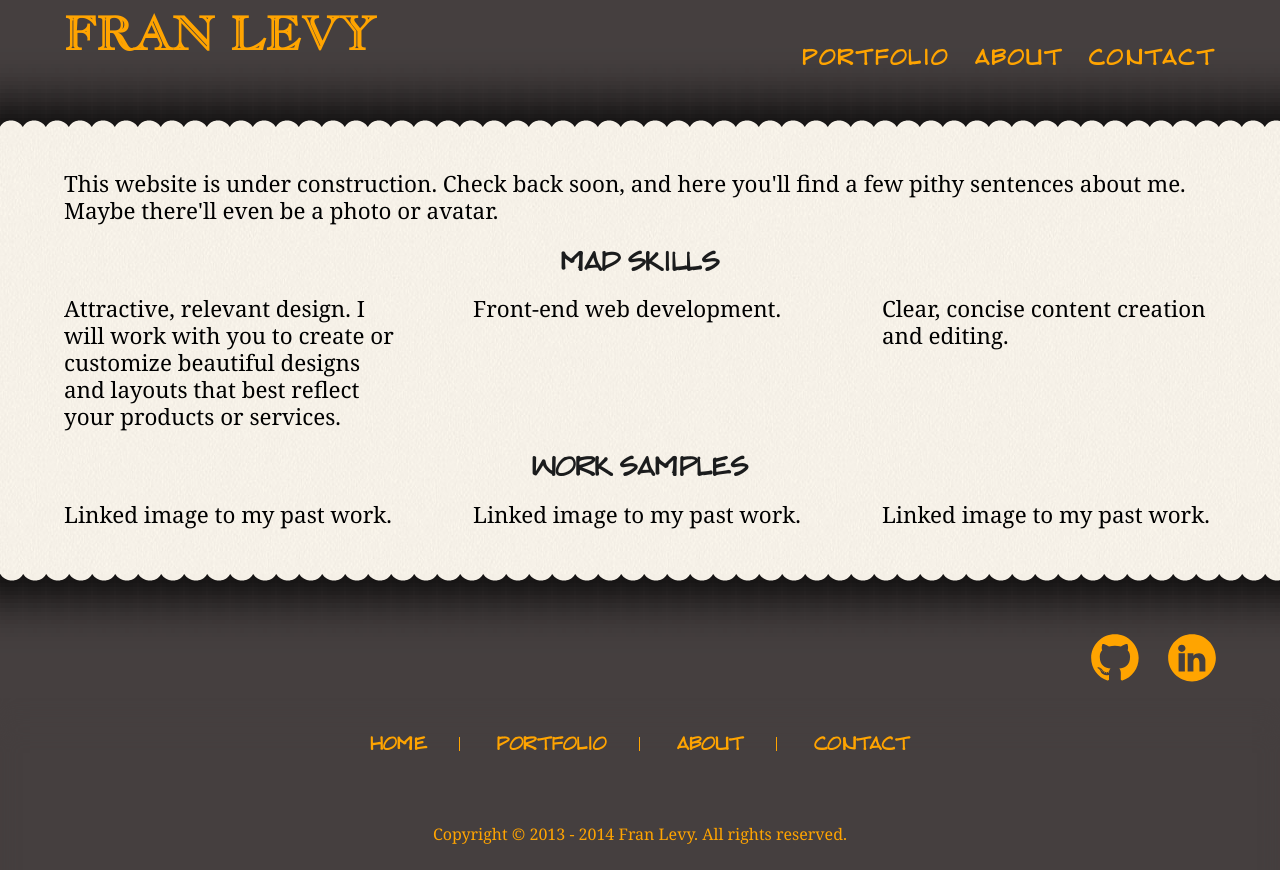
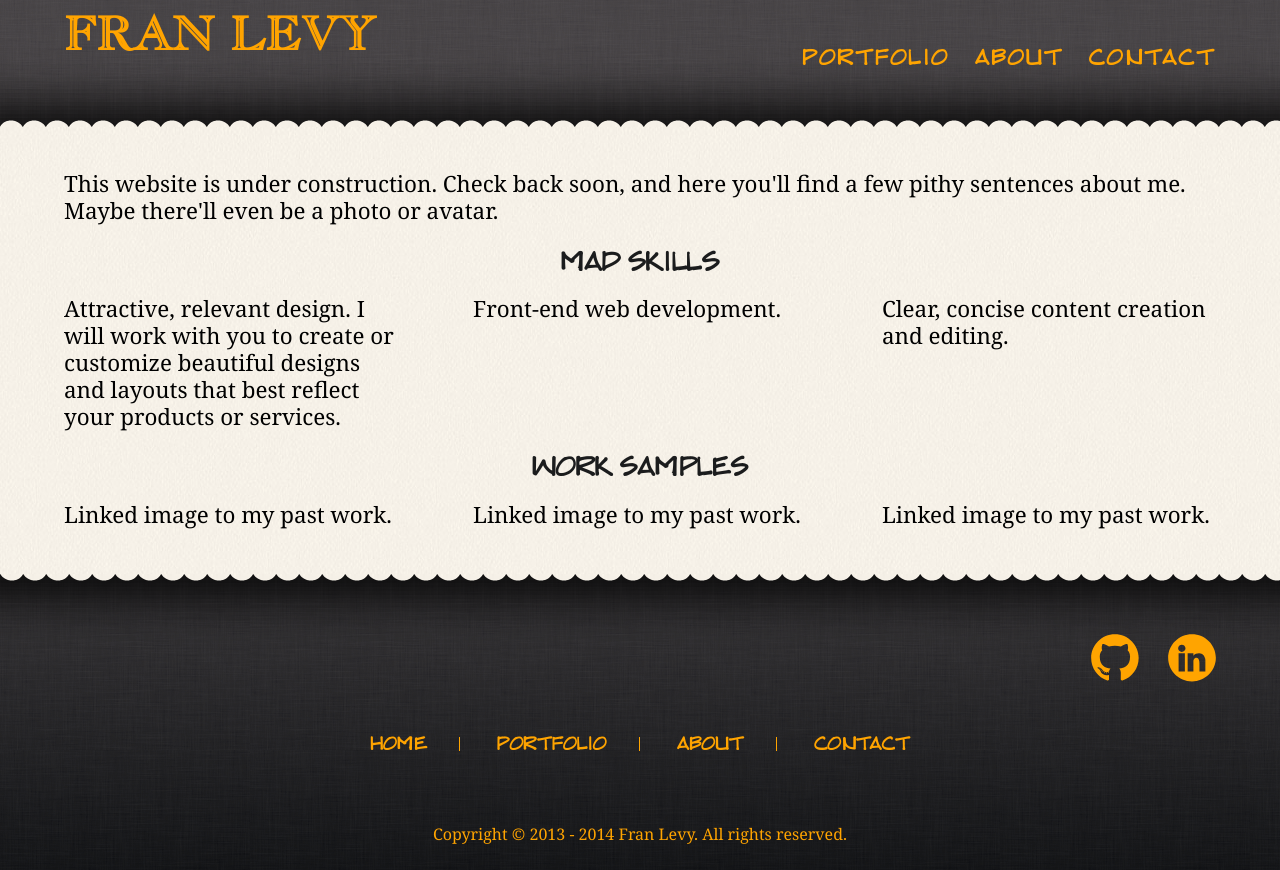
Before and after one commit to franlevy/franlevy, a PHP site: page / in a window 1280 px wide. Run offline with PHP 8.4, Linux system fonts and the light colour scheme; some libraries are stand-ins or nearby versions.

Commit message:
Successfully added my favorite apple textured background to the page body. Finally managed to cover it with a transparent gradient, but the gradient ends at the bottom of the footer rather than continuing to the bottom of the window. Will continue working to fix this.

```diff
--- a/stylesheets/global.css
+++ b/stylesheets/global.css
@@ -143,7 +143,6 @@ body {
 
 /*** HEADER *** */
 header {
-  background-color: #453f3f;
   width: 100%;
   overflow: overlay; }
   header .container {
@@ -232,14 +231,12 @@ article {
 
 /*** FOOTER *** */
 footer {
-  text-align: center;
-  background-color: #453f3f; }
+  text-align: center; }
   footer .site-copy-wrap {
     padding: 0; }
 
 .social-media {
   padding-top: 3rem;
-  background-color: #453f3f;
   font-size: 1.5rem; }
   .social-media li {
     padding-left: 2%; }
@@ -276,11 +273,6 @@ footer {
     font-size: 2.9rem; }
 
   /* header */
-  header {
-    background-image: url("../images/background/basecamp-whiter_scallop2.png");
-    background-position: bottom left;
-    background-repeat: repeat-x; }
-
   .title {
     padding-top: 0rem; }
 
@@ -288,24 +280,10 @@ footer {
   .nav-btn {
     padding-top: 4.5%; }
 
-  /* main content */
-  section {
-    background-image: url("../images/background/basecamp-whiter.png");
-    background-position: top left;
-    background-repeat: repeat; }
-
   /* footer */
   .social-media {
     text-align: right;
-    padding-top: 3rem;
-    background-image: url("../images/background/basecamp-whiter_scallop3.png");
-    background-position: top left;
-    background-repeat: repeat-x; }
-
-  .site-copy-wrap {
-    -webkit-box-shadow: inset 0rem 2rem 2rem -1rem #453f3f;
-    -moz-box-shadow: inset 0rem 2rem 2rem -1rem #453f3f;
-    box-shadow: inset 0rem 2rem 2rem -1rem #453f3f; }
+    padding-top: 3rem; }
 
   .site-map {
     padding-top: 0%;
@@ -316,10 +294,24 @@ footer {
 /* Screen widths 700px and greater */
 @media screen and (min-width: 700px) {
   /* general layout */
+  body {
+    background: -moz-linear-gradient(top, rgba(0, 0, 0, 0.75) 0%, rgba(0, 0, 0, 0.75) 100%), url("../images/background/applebackgroundtile_lighter.png") repeat top left, url("../images/background/applebackgroundtile_lighter.png") repeat top left;
+    background: -moz-linear-gradient(top, rgba(69, 63, 63, 0.75) 0%, rgba(69, 63, 63, 0.75) 50%, rgba(0, 0, 0, 0.75) 100%), url("../images/background/applebackgroundtile_lighter.png") repeat top left;
+    background: -webkit-gradient(linear, left top, left bottom, color-stop(0%, rgba(69, 63, 63, 0.75)), color-stop(50%, rgba(69, 63, 63, 0.75)), color-stop(100%, rgba(0, 0, 0, 0.75))), url("../images/background/applebackgroundtile_lighter.png") repeat top left;
+    background: -webkit-linear-gradient(top, rgba(69, 63, 63, 0.75) 0%, rgba(69, 63, 63, 0.75) 50%, rgba(0, 0, 0, 0.75) 100%), url("../images/background/applebackgroundtile_lighter.png") repeat top left;
+    background: -o-linear-gradient(top, rgba(69, 63, 63, 0.75) 0%, rgba(69, 63, 63, 0.75) 50%, rgba(0, 0, 0, 0.75) 100%), url("../images/background/applebackgroundtile_lighter.png") repeat top left;
+    background: -ms-linear-gradient(top, rgba(69, 63, 63, 0.75) 0%, rgba(69, 63, 63, 0.75) 50%, rgba(0, 0, 0, 0.75) 100%), url("../images/background/applebackgroundtile_lighter.png") repeat top left;
+    background: linear-gradient(to bottom, rgba(69, 63, 63, 0.75) 0%, rgba(69, 63, 63, 0.75) 50%, rgba(0, 0, 0, 0.75) 100%), url("../images/background/applebackgroundtile_lighter.png") repeat top left; }
+
   .container {
     padding: 1.5% 5%; }
 
   /* header */
+  header {
+    background-image: url("../images/background/basecamp-whiter_scallop2.png");
+    background-repeat: repeat-x;
+    background-position: bottom left; }
+
   .title {
     width: 50%;
     padding-top: 0rem; }
@@ -353,6 +345,11 @@ footer {
         border: none; }
 
   /* main content */
+  section {
+    background-image: url("../images/background/basecamp-whiter.png");
+    background-repeat: repeat;
+    background-position: top left; }
+
   .category {
     width: 29%;
     float: left;
@@ -362,7 +359,10 @@ footer {
 
   /* footer */
   .social-media {
-    padding-top: 3rem; }
+    padding-top: 3rem;
+    background-image: url("../images/background/basecamp-whiter_scallop3.png");
+    background-repeat: repeat-x;
+    background-position: top left; }
 
   .site-map {
     font-family: "draftsmanregular";
--- a/stylesheets/sass/base/_generallayout.sass
+++ b/stylesheets/sass/base/_generallayout.sass
@@ -4,7 +4,7 @@ body
     font:
         family: $serif
         size: 10px
-    background: $footer-bg
+    background: $darker
 
 .container
     margin: 0 auto
--- a/stylesheets/sass/base/_mediaquery.sass
+++ b/stylesheets/sass/base/_mediaquery.sass
@@ -12,9 +12,6 @@
             size: 2.9rem
 
     /* header */
-    header
-        +bg-img($basecamp-whiter-scalloptop, bottom left, repeat-x)
-
     .title
         padding-top: 0rem
 
@@ -22,18 +19,10 @@
     .nav-btn
         padding-top: 4.5%
 
-    /* main content */
-    section
-        +bg-img($section-bg, top left, repeat)
-
     /* footer */
     .social-media
         text-align: right
         padding-top: 3rem
-        +bg-img($basecamp-whiter-scallopbottom, top left, repeat-x)
-
-    .site-copy-wrap
-        +shadow(inset 0rem 2rem 2rem -1rem $social-bg)
 
     .site-map
         padding:
@@ -44,14 +33,19 @@
         padding:
             bottom: 2%
 
-
 /* Screen widths 700px and greater */
 @media screen and (min-width: 700px)
     /* general layout */
+    body
+        +transparentgradient-bg-img($body-bg, $black, 0.75, $body-bg-pattern, repeat, top left)
+
     .container
         padding: 1.5% 5%
 
     /* header */
+    header
+        +bg-img($scallop-header, repeat-x, bottom left)
+
     .title
         width: 50%
         padding-top: 0rem
@@ -91,6 +85,9 @@
 
 
     /* main content */
+    section
+        +bg-img($section-bg, repeat, top left)
+
     .category
         width: 29%
         float: left
@@ -102,6 +99,7 @@
     /* footer */
     .social-media
         padding-top: 3rem
+        +bg-img($scallop-footer, repeat-x, top left)
 
     .site-map
         +bold-caps(1.1rem, 2, 0.025rem, 1rem)
--- a/stylesheets/sass/base/_mixins.sass
+++ b/stylesheets/sass/base/_mixins.sass
@@ -1,23 +1,4 @@
 // MIXINS
-
-// Shading
-=shadow($shadow...)
-    -webkit-box-shadow: $shadow
-    -moz-box-shadow: $shadow
-    box-shadow: $shadow
-
-// Border radius
-=radius($radius)
-    -webkit-border-radius: $radius
-    -moz-border-radius: $radius
-    border-radius: $radius
-
-// Background-image
-=bg-img($imgpath, $position, $repeat)
-    background:
-        image: url($imgpath)
-        position: $position
-        repeat: $repeat
 
 // Bold capital lettered font
 =bold-caps($fontsize, $lineheight, $letterspace, $paddingtop)
@@ -31,18 +12,52 @@
     padding-top: $paddingtop
     color: $dark-font
 
-// Transparent background image
-=transparent-bg-img($color, $transparency)
-    background: -moz-linear-gradient(top, rgba(0, 0, 0, $transparency) 0%, rgba(0, 0, 0, $transparency) 100%), url("../images/background/cincinnati-skyline.png") no-repeat 50% 100%, url("../images/background/cincinnati-skyline.png") no-repeat 50% 100%
-    background: -moz-linear-gradient(top, rgba($color, $transparency) 0%, rgba($color, $transparency) 100%), url("../images/background/cincinnati-skyline.png") no-repeat 50% 100%
-    background: -webkit-gradient(linear, left top, left bottom, color-stop(0%,rgba($color, $transparency)), color-stop(100%,rgba($color, $transparency))), url("../images/background/cincinnati-skyline.png") no-repeat 50% 100%
-    background: -webkit-linear-gradient(top, rgba($color, $transparency) 0%,rgba($color, $transparency) 100%), url("../images/background/cincinnati-skyline.png") no-repeat 50% 100%
-    background: -o-linear-gradient(top, rgba($color, $transparency) 0%,rgba($color, $transparency) 100%), url("../images/background/cincinnati-skyline.png") no-repeat 50% 100%
-    background: -ms-linear-gradient(top, rgba($color, $transparency) 0%,rgba($color, $transparency) 100%), url("../images/background/cincinnati-skyline.png") no-repeat 50% 100%
-    background: linear-gradient(to bottom, rgba($color, $transparency) 0%,rgba($color, $transparency) 100%), url("../images/background/cincinnati-skyline.png") no-repeat 50% 100%
-
 // Box model
 =box-sizing($box-model)
     -webkit-box-sizing: $box-model // Safari <= 5
     -moz-box-sizing: $box-model // Firefox <= 19
     box-sizing: $box-model
+
+// Border radius
+=radius($radius)
+    -webkit-border-radius: $radius
+    -moz-border-radius: $radius
+    border-radius: $radius
+
+// Shading
+=shadow($shadow...)
+    -webkit-box-shadow: $shadow
+    -moz-box-shadow: $shadow
+    box-shadow: $shadow
+
+// Background image
+=bg-img($imgpath, $repeat, $position)
+    background:
+        image: url($imgpath)
+        repeat: $repeat
+        position: $position
+
+//Transparent background
+=transparent-bg($color, $transparency)
+    background: $color // Fallback for web browsers that doesn't support RGBa
+    background: rgba($color, $transparency) // RGBa opacity, value between 0.0 and 1.0
+
+// Transparent background, linear gradient
+=transparentgradient-bg-img($color1, $color2, $transparency)
+    background: -moz-linear-gradient(top, rgba(0, 0, 0, $transparency) 0%, rgba(0, 0, 0, $transparency) 100%)
+    background: -moz-linear-gradient(top, rgba($color1, $transparency) 0%, rgba($color2, $transparency) 100%)
+    background: -webkit-gradient(linear, left top, left bottom, color-stop(0%,rgba($color1, $transparency)), color-stop(100%,rgba($color2, $transparency)))
+    background: -webkit-linear-gradient(top, rgba($color1, $transparency) 0%,rgba($color2, $transparency) 100%)
+    background: -o-linear-gradient(top, rgba($color1, $transparency) 0%,rgba($color2, $transparency) 100%)
+    background: -ms-linear-gradient(top, rgba($color1, $transparency) 0%,rgba($color2, $transparency) 100%)
+    background: linear-gradient(to bottom, rgba($color1, $transparency) 0%,rgba($color2, $transparency) 100%)
+
+// Transparent background, linear gradient (beginning halfway down, going to the bottom), over a background image
+=transparentgradient-bg-img($color1, $color2, $transparency, $image, $repeat, $position)
+    background: -moz-linear-gradient(top, rgba(0, 0, 0, $transparency) 0%, rgba(0, 0, 0, $transparency) 100%), url($image) $repeat $position, url($image) $repeat $position
+    background: -moz-linear-gradient(top, rgba($color1, $transparency) 0%, rgba($color1, $transparency) 50%, rgba($color2, $transparency) 100%), url($image) $repeat $position
+    background: -webkit-gradient(linear, left top, left bottom, color-stop(0%,rgba($color1, $transparency)), color-stop(50%, rgba($color1, $transparency)), color-stop(100%,rgba($color2, $transparency))), url($image) $repeat $position
+    background: -webkit-linear-gradient(top, rgba($color1, $transparency) 0%, rgba($color1, $transparency) 50%, rgba($color2, $transparency) 100%), url($image) $repeat $position
+    background: -o-linear-gradient(top, rgba($color1, $transparency) 0%,rgba($color1, $transparency) 50%,rgba($color2, $transparency) 100%), url($image) $repeat $position
+    background: -ms-linear-gradient(top, rgba($color1, $transparency) 0%,rgba($color1, $transparency) 50%,rgba($color2, $transparency) 100%), url($image) $repeat $position
+    background: linear-gradient(to bottom, rgba($color1, $transparency) 0%,rgba($color1, $transparency) 50%,rgba($color2, $transparency) 100%), url($image) $repeat $position
--- a/stylesheets/sass/base/_variables.sass
+++ b/stylesheets/sass/base/_variables.sass
@@ -32,14 +32,20 @@ $basecamp-whiter: "../images/background/basecamp-whiter.png"
 $basecamp-grayer: "../images/background/basecamp-grayer.png"
 $basecamp-whiter-scalloptop: "../images/background/basecamp-whiter_scallop2.png"
 $basecamp-whiter-scallopbottom: "../images/background/basecamp-whiter_scallop3.png"
+$appletile-lighter: "../images/background/applebackgroundtile_lighter.png"
+$appletile-darker: "../images/background/applebackgroundtile.png"
 
 // Background and color values named through variables
+$body-bg: $darker
+$body-bg-pattern: $appletile-lighter
 $header-bg: $darker
 $nav-bg: $darker
 $section-bg: $basecamp-whiter
 $footer-bg: $darker
 $social-bg: $darker
 $link-hover: $beige
+$scallop-header: $basecamp-whiter-scalloptop
+$scallop-footer: $basecamp-whiter-scallopbottom
 
 // Other variables
 $box-model: border-box
--- a/stylesheets/sass/modules/_footer.sass
+++ b/stylesheets/sass/modules/_footer.sass
@@ -2,14 +2,12 @@
 
 footer
     text-align: center
-    background-color: $footer-bg
 
     .site-copy-wrap
         padding: 0
 
 .social-media
     padding-top: 3rem
-    background-color: $social-bg
     font-size: 1.5rem
 
     li
--- a/stylesheets/sass/modules/_header.sass
+++ b/stylesheets/sass/modules/_header.sass
@@ -1,7 +1,6 @@
 /**** HEADER ****/
 
 header
-    background-color: $header-bg
     width: 100%
     overflow: overlay
 
```
Also changed, not shown: images/background/applebackgroundtile.png (added), images/background/applebackgroundtile_lighter.png (added).
